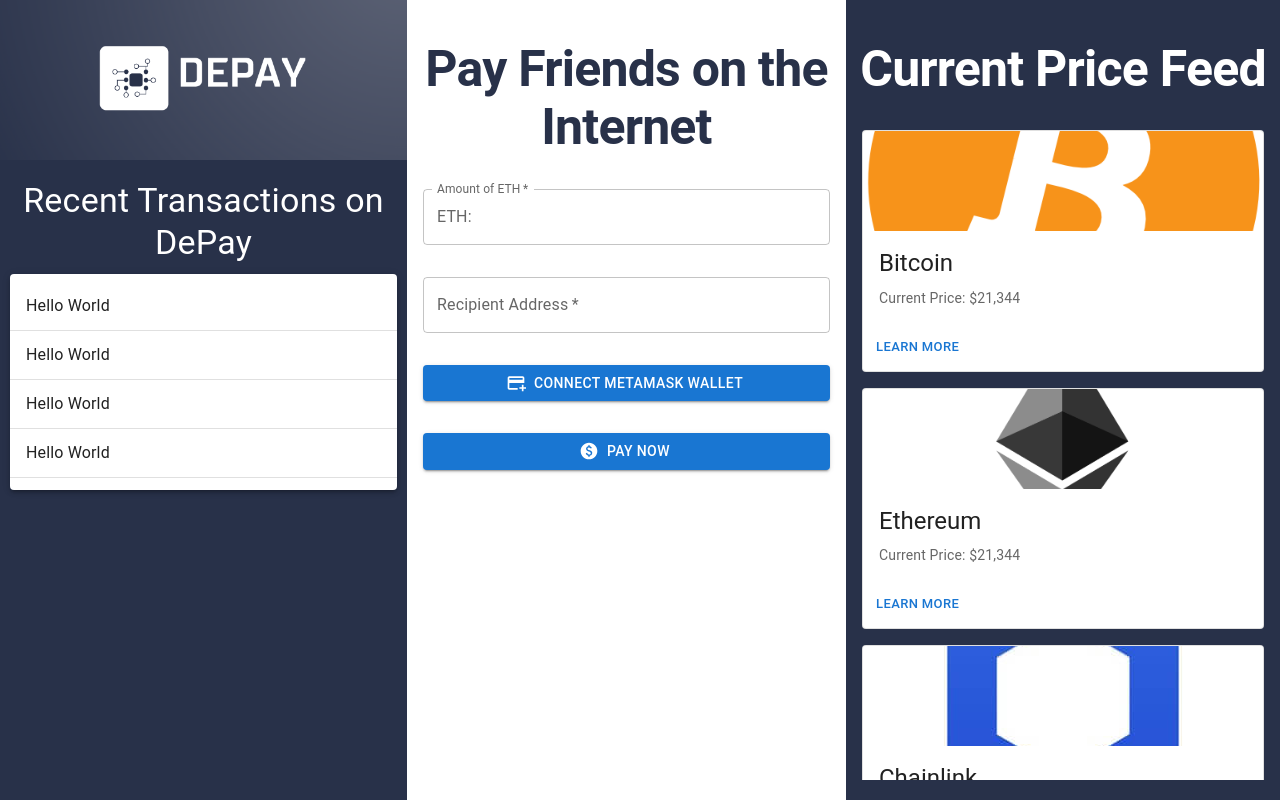
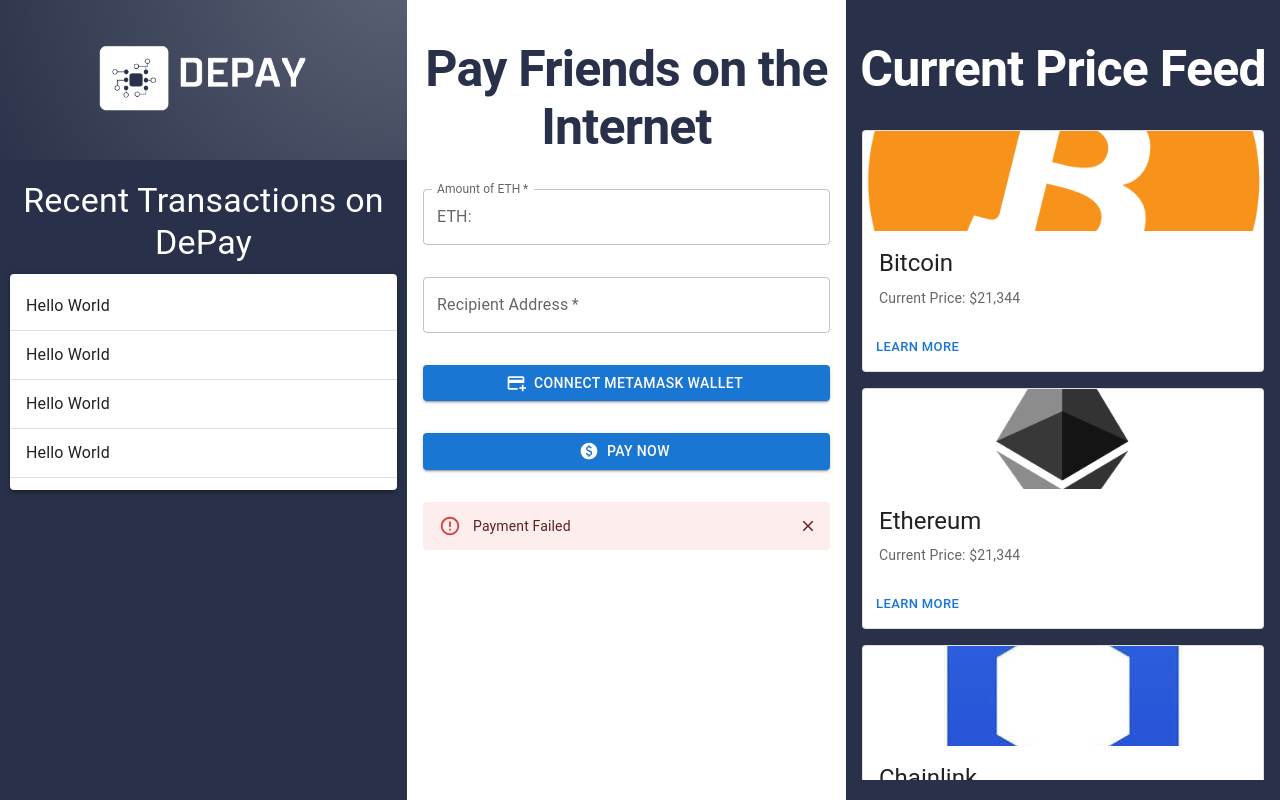
Before and after one commit to noaheggenschwiler/DePay, a React (Create React App) app in the folder de-pay/: page / in a window 1280 px wide. Both pictures are taken after a click on the button "PAY NOW". Built offline with nearby package versions, Linux system fonts and the light colour scheme.

Commit message:
Added Error Handling

```diff
--- /dev/null
+++ b/de-pay/src/Message.js
@@ -0,0 +1,41 @@
+import React from 'react';
+import Alert from '@mui/material/Alert';
+import { Collapse, IconButton} from '@mui/material';
+import CloseIcon from '@mui/icons-material/Close';
+import Payment from './Payment';
+
+
+const Message = ({message, type, open, setOpen}) => {
+
+    if(!message) return null;
+
+    if(type == "err"){
+        return(
+            <Collapse in={open}>
+                 <Alert severity='error' action={
+                     <IconButton aria-label='close' color='inherit' size='small'
+                     onClick={() => {
+                        setOpen(false);
+                     }}>
+                        <CloseIcon fontSize="inherit" />
+                    </IconButton>
+                 }> {message} </Alert>
+            </Collapse>
+        )
+    }
+    else if(type == "success"){
+        return(
+            <Collapse in={open}>
+                 <Alert severity='success' action={
+                     <IconButton aria-label='close' color='inherit' size='small'
+                     onClick={() => {
+                        setOpen(false);
+                     }}>
+                        <CloseIcon fontSize="inherit" />
+                    </IconButton>
+                 }> {message} </Alert>
+            </Collapse>
+        )
+    }
+}
+export default Message;
--- a/de-pay/src/Payment.js
+++ b/de-pay/src/Payment.js
@@ -1,6 +1,6 @@
 import React from 'react';
 import Box from '@mui/material/Box';
-import { ButtonGroup, Typography } from '@mui/material';
+import { Alert, ButtonGroup, Dialog, DialogContent, DialogContentText, Typography } from '@mui/material';
 import Button from '@mui/material/Button';
 import Stack from '@mui/material/Stack';
 import AddCard from '@mui/icons-material/AddCard';
@@ -9,6 +9,7 @@
 import {ethers} from "ethers";
 import { useEffect, useState , useRef} from "react";
 import InputAdornment from '@mui/material/InputAdornment';
+import Message from './Message.js'
 
 const Payment = () => {
     /*
@@ -24,7 +25,13 @@
     const [reciever, setReciever] = useState("");
 
     //State Variable For Error Handling
-    const [error, setError] = useState("");
+    const [message, setMessage] = useState("");
+
+    // Used for Setting Type of Message to Display, if Transaction is successful or not
+    const [msgType, setType] = useState("");
+
+    //Used For Opening Error Messages
+    const [open, setOpen] = useState(true);
 
     //On Change Of Amount ETH Entered
     const handleAmountETHChange = event => {
@@ -59,7 +66,7 @@
             console.log("No authorized account found")
         }
         } catch (error) {
-        console.log(error);
+            console.log(error);
         }
     }
 
@@ -79,6 +86,9 @@
 
         console.log("Connected", accounts[0]);
         setCurrentAccount(accounts[0]);
+        setMessage("MetaMask Wallet Already Connected");
+        setType("success")
+        setOpen(true);
         } catch (error) {
             console.log(error)
         }
@@ -96,16 +106,31 @@
             }
             const provider = new ethers.providers.Web3Provider(window.ethereum);
             const signer = provider.getSigner();
-            ethers.utils.getAddress(reciever);
+            let validAddress = ethers.utils.isAddress(reciever);
+            if(validAddress == false){
+                throw new Error("Invalid Address");
+            }
             const tx = await signer.sendTransaction({
                 to : reciever,
                 value : ethers.utils.parseEther(amountETH),
             })
+            setType("success");
+            let successMsg = 'Sucessfully Sent ETH to: \n' + reciever;
+            setMessage(successMsg);
+            setOpen(true);
         } catch(err){
-            setError(err);
+            console.log(err.message);
+            setOpen(true);
+            setType("err");
+            if(err.message == "Invalid Address"){
+                setMessage("Payment Failed, Invalid Address");
+            }
+            else{
+                setMessage("Payment Failed");
+            }
+
         }
     }
-
 
     return (
         <Box sx={{
@@ -120,6 +145,7 @@
                 <TextField id="outlined-basic" label="Recipient Address" required variant="outlined" value={reciever} onChange={handleRecieverChange} />
                 <Button variant="contained" startIcon={<AddCard/>} onClick={connectWallet}> Connect MetaMask Wallet </Button>
                 <Button variant="contained" startIcon={<Paid/>} onClick={payNow}> Pay Now </Button>
+                <Message message={message} type={msgType} open={open} setOpen={setOpen}/>
             </Stack>
         </Box>
     )
```
